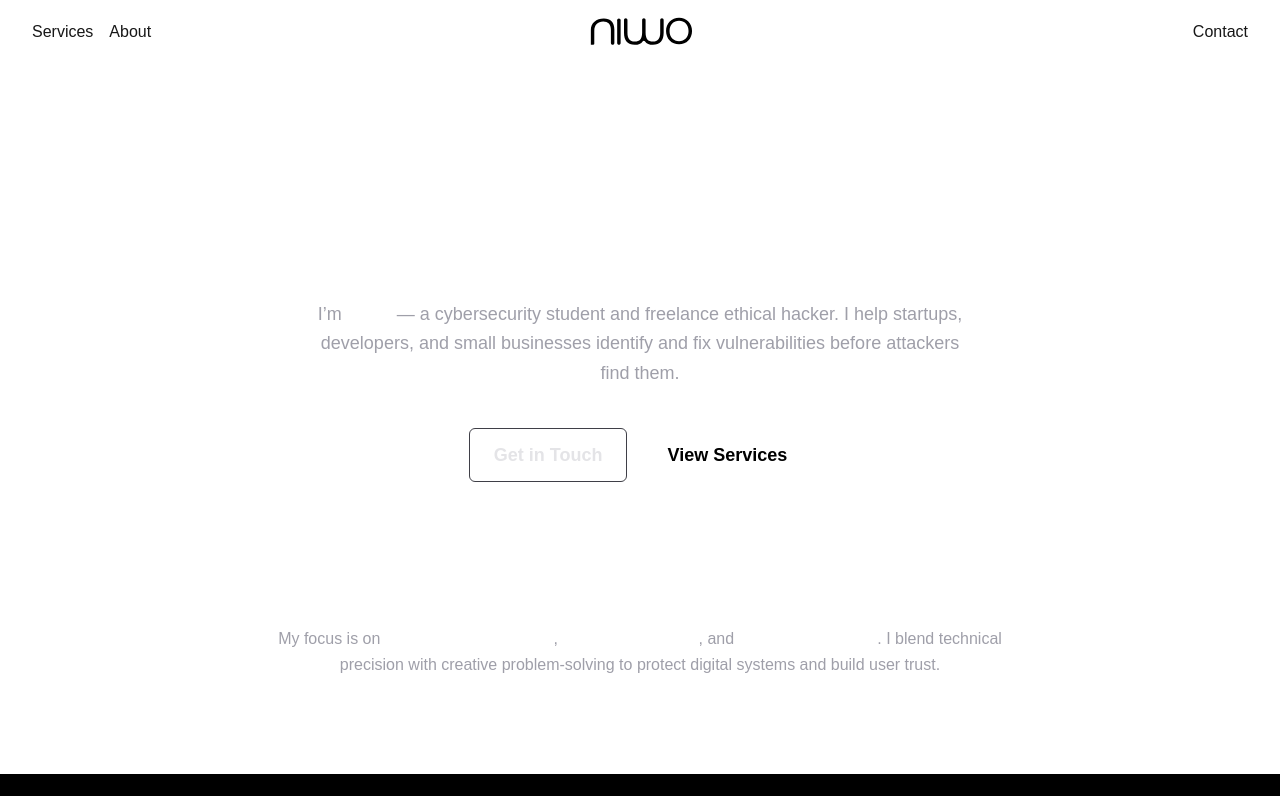
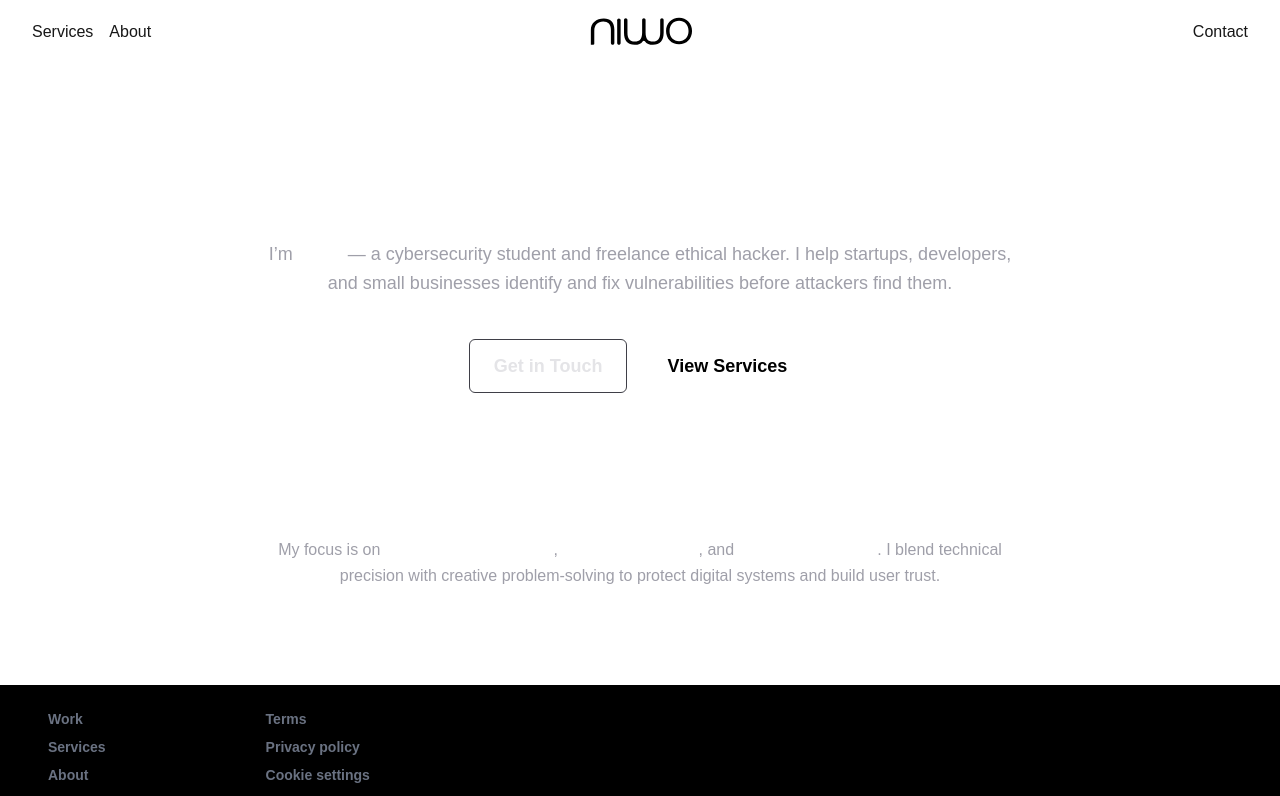
Before and after one commit to n1wo/niwo-webapp, a Next.js app in the folder frontend/: page / in a window 1280 px wide. Shown: the top 796 px of the page. Built offline with nearby package versions, Linux system fonts and the light colour scheme.

Commit message:
✨ feat(home): enhance hero section width
- widen hero section max width from 2xl to 3xl for better visual appeal

```diff
--- a/frontend/src/app/page.tsx
+++ b/frontend/src/app/page.tsx
@@ -2,7 +2,7 @@ export default function Home() {
   return (
     <main className="flex flex-col items-center justify-center text-center px-6 py-24 sm:px-12 md:px-20 min-h-[80vh]">
       {/* Hero Section */}
-      <section className="max-w-2xl space-y-6">
+      <section className="max-w-3xl space-y-6">
         <h1 className="text-5xl sm:text-6xl font-bold text-white tracking-tight drop-shadow-[0_0_12px_rgba(255,255,255,0.15)]">
           Securing the Digital World, One Line of Code at a Time.
         </h1>
```
